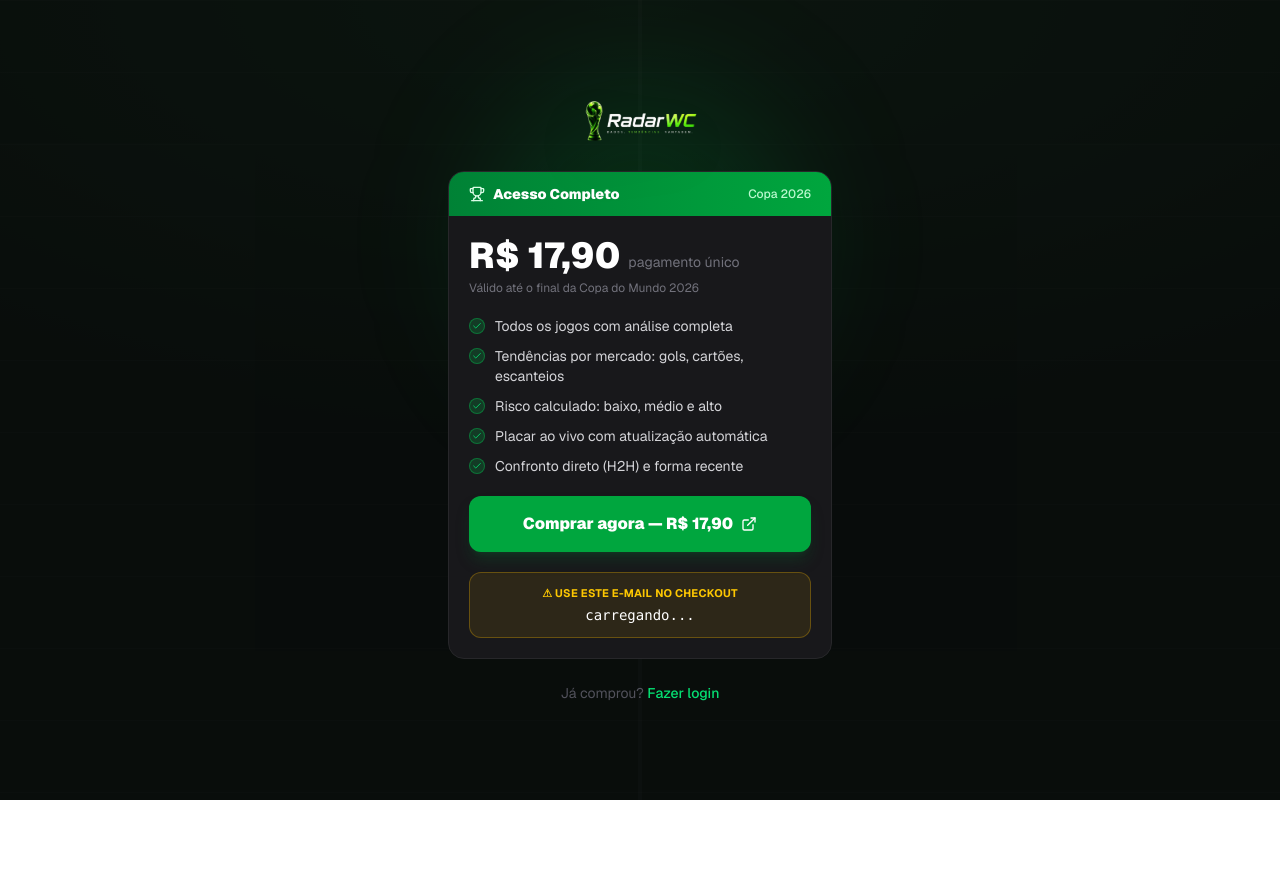
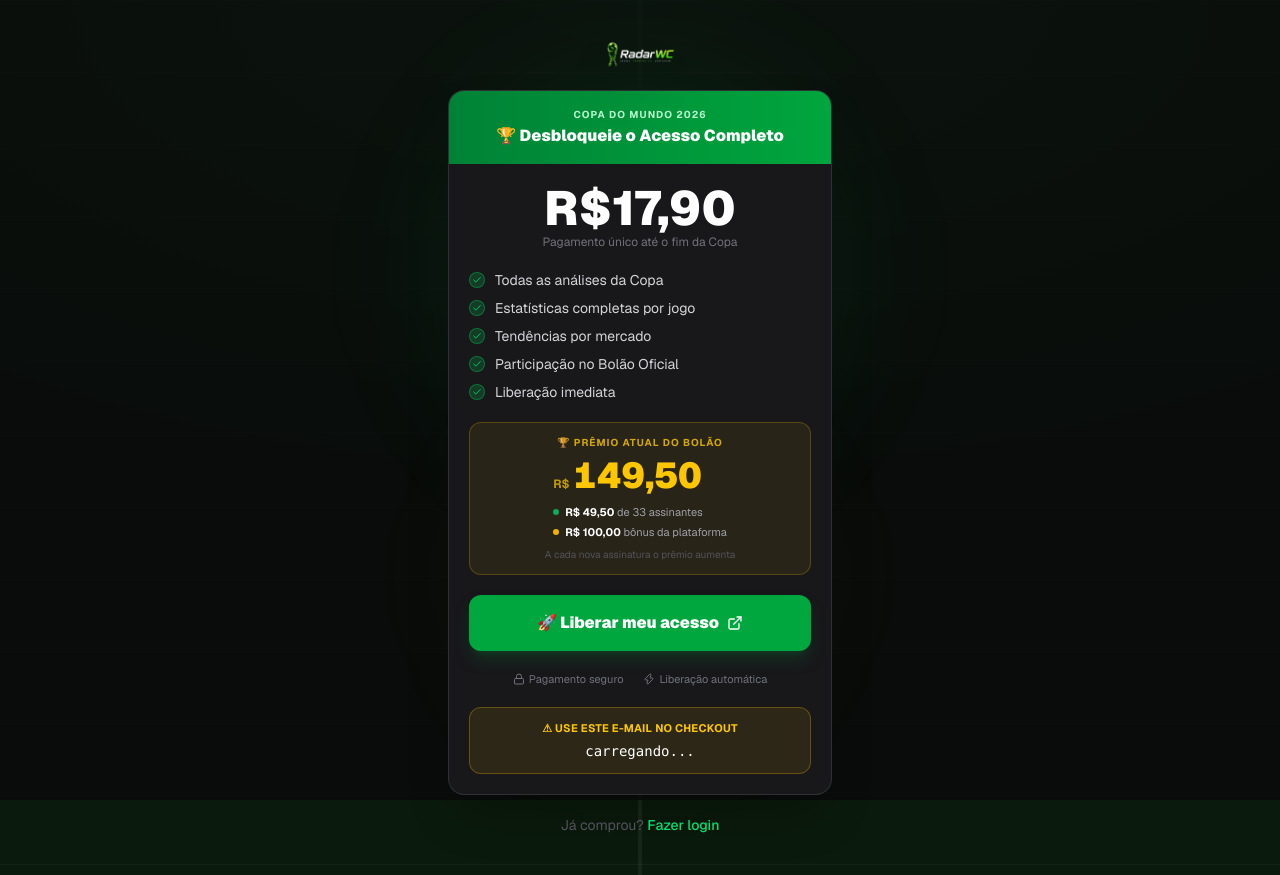
Before and after one commit to LeonardoDreherN/RadarWc, a Next.js app: page /sem-acesso in a window 1280 px wide. Before the commit the page ends 800 px from the top, so only its background shows below. Built offline with nearby package versions, Linux system fonts and the light colour scheme; no server answers; the database is empty.

Commit message:
feat: redesign sem-acesso com pot do bolao ao vivo e copy melhorado

```diff
--- a/app/sem-acesso/page.tsx
+++ b/app/sem-acesso/page.tsx
@@ -2,65 +2,75 @@
 
 import Link from "next/link";
 import Image from "next/image";
-import { ExternalLink, Check, Trophy } from "lucide-react";
+import { ExternalLink, Check, Lock, Zap } from "lucide-react";
 import { useEffect, useState } from "react";
 import { supabase } from "@/lib/supabase";
+import { BolaoPot } from "@/components/BolaoPot";
 
 const KIWIFY_URL = process.env.NEXT_PUBLIC_KIWIFY_URL ?? "#";
 
+const BENEFITS = [
+  "Todas as análises da Copa",
+  "Estatísticas completas por jogo",
+  "Tendências por mercado",
+  "Participação no Bolão Oficial",
+  "Liberação imediata",
+];
+
 export default function SemAcessoPage() {
   const [email, setEmail] = useState<string | null>(null);
+  const [potCount, setPotCount] = useState(0);
+  const [potLoaded, setPotLoaded] = useState(false);
 
   useEffect(() => {
     supabase().auth.getUser().then(({ data }) => {
       setEmail(data.user?.email ?? null);
     });
+    fetch("/api/bolao/pot")
+      .then((r) => r.json())
+      .then(({ count }) => { setPotCount(count); setPotLoaded(true); })
+      .catch(() => setPotLoaded(true));
   }, []);
+
   return (
     <div className="field-bg min-h-screen flex flex-col items-center justify-center px-4 py-10">
-      <div className="pointer-events-none fixed inset-0 bg-zinc-950/75" />
+      <div className="pointer-events-none fixed inset-0 bg-zinc-950/80" />
       <div className="pointer-events-none fixed inset-0 flex items-start justify-center pt-20">
-        <div className="w-80 h-80 bg-green-500/15 rounded-full blur-3xl" />
+        <div className="w-96 h-96 bg-green-500/10 rounded-full blur-3xl" />
+      </div>
+      <div className="pointer-events-none fixed inset-0 flex items-end justify-center pb-20">
+        <div className="w-72 h-72 bg-yellow-500/8 rounded-full blur-3xl" />
       </div>
 
-      <div className="w-full max-w-sm space-y-6 relative">
-        {/* Header */}
-        <div className="flex flex-col items-center gap-3 text-center">
-          <Image src="/icons/icon-512.png" alt="RadarWC" width={120} height={120} className="object-contain drop-shadow-2xl" />
+      <div className="w-full max-w-sm space-y-5 relative">
+        {/* Logo */}
+        <div className="flex flex-col items-center gap-2">
+          <Image src="/icons/icon-512.png" alt="RadarWC" width={72} height={72} className="object-contain drop-shadow-2xl" />
         </div>
 
-        {/* Card de compra */}
-        <div className="rounded-2xl border border-zinc-800 bg-zinc-900 overflow-hidden">
-          {/* Faixa topo */}
-          <div className="bg-gradient-to-r from-green-700 to-green-600 px-5 py-3 flex items-center justify-between">
-            <div className="flex items-center gap-2">
-              <Trophy className="w-4 h-4 text-green-100" />
-              <span className="text-sm font-black text-white">Acesso Completo</span>
-            </div>
-            <span className="text-xs text-green-200 font-medium">Copa 2026</span>
+        {/* Card principal */}
+        <div className="rounded-2xl border border-zinc-700/60 bg-zinc-900 overflow-hidden shadow-2xl">
+
+          {/* Header */}
+          <div className="bg-linear-to-r from-green-700 to-green-600 px-5 py-4 text-center space-y-0.5">
+            <p className="text-[10px] text-green-200 font-bold uppercase tracking-widest">Copa do Mundo 2026</p>
+            <h1 className="text-base font-black text-white">🏆 Desbloqueie o Acesso Completo</h1>
           </div>
 
           <div className="p-5 space-y-5">
             {/* Preço */}
-            <div>
-              <div className="flex items-end gap-2">
-                <span className="text-4xl font-black text-white">R$ 17,90</span>
-                <span className="text-zinc-500 text-sm mb-1">pagamento único</span>
+            <div className="text-center space-y-0.5">
+              <div className="flex items-end justify-center gap-2">
+                <span className="text-5xl font-black text-white">R$17,90</span>
               </div>
-              <p className="text-xs text-zinc-500 mt-1">Válido até o final da Copa do Mundo 2026</p>
+              <p className="text-xs text-zinc-500">Pagamento único até o fim da Copa</p>
             </div>
 
             {/* Benefícios */}
-            <ul className="space-y-2.5">
-              {[
-                "Todos os jogos com análise completa",
-                "Tendências por mercado: gols, cartões, escanteios",
-                "Risco calculado: baixo, médio e alto",
-                "Placar ao vivo com atualização automática",
-                "Confronto direto (H2H) e forma recente",
-              ].map((item) => (
-                <li key={item} className="flex items-start gap-2.5 text-sm text-zinc-300">
-                  <div className="w-4 h-4 rounded-full bg-green-500/20 border border-green-500/40 flex items-center justify-center shrink-0 mt-0.5">
+            <ul className="space-y-2">
+              {BENEFITS.map((item) => (
+                <li key={item} className="flex items-center gap-2.5 text-sm text-zinc-300">
+                  <div className="w-4 h-4 rounded-full bg-green-500/20 border border-green-500/40 flex items-center justify-center shrink-0">
                     <Check className="w-2.5 h-2.5 text-green-400" />
                   </div>
                   {item}
@@ -68,17 +78,39 @@ export default function SemAcessoPage() {
               ))}
             </ul>
 
+            {/* Pot do Bolão — urgência */}
+            {potLoaded && (
+              <div className="rounded-xl bg-yellow-500/8 border border-yellow-500/25 px-4 py-3 space-y-1.5">
+                <p className="text-[10px] text-yellow-400/80 font-bold uppercase tracking-widest text-center">
+                  🏆 Prêmio atual do Bolão
+                </p>
+                <div className="flex justify-center">
+                  <BolaoPot initialCount={potCount} />
+                </div>
+                <p className="text-[10px] text-zinc-600 text-center">
+                  A cada nova assinatura o prêmio aumenta
+                </p>
+              </div>
+            )}
+
             {/* CTA */}
             <a
               href={KIWIFY_URL}
               target="_blank"
               rel="noopener noreferrer"
-              className="w-full bg-green-600 hover:bg-green-500 active:bg-green-700 text-white font-black py-4 rounded-xl transition-colors flex items-center justify-center gap-2 shadow-lg shadow-green-900/40 text-base"
+              className="w-full bg-green-600 hover:bg-green-500 active:bg-green-700 text-white font-black py-4 rounded-xl transition-all flex items-center justify-center gap-2 shadow-lg shadow-green-900/50 text-base active:scale-95"
             >
-              Comprar agora — R$ 17,90
+              🚀 Liberar meu acesso
               <ExternalLink className="w-4 h-4" />
             </a>
 
+            {/* Garantias */}
+            <div className="flex items-center justify-center gap-5 text-[11px] text-zinc-500">
+              <span className="flex items-center gap-1"><Lock className="w-3 h-3" /> Pagamento seguro</span>
+              <span className="flex items-center gap-1"><Zap className="w-3 h-3" /> Liberação automática</span>
+            </div>
+
+            {/* Email warning */}
             <div className="bg-yellow-500/10 border border-yellow-500/30 rounded-xl px-4 py-3 text-center space-y-1">
               <p className="text-[11px] text-yellow-400 font-bold uppercase tracking-wide">⚠ Use este e-mail no checkout</p>
               <p className="text-sm text-white font-mono break-all">{email ?? "carregando..."}</p>
```
